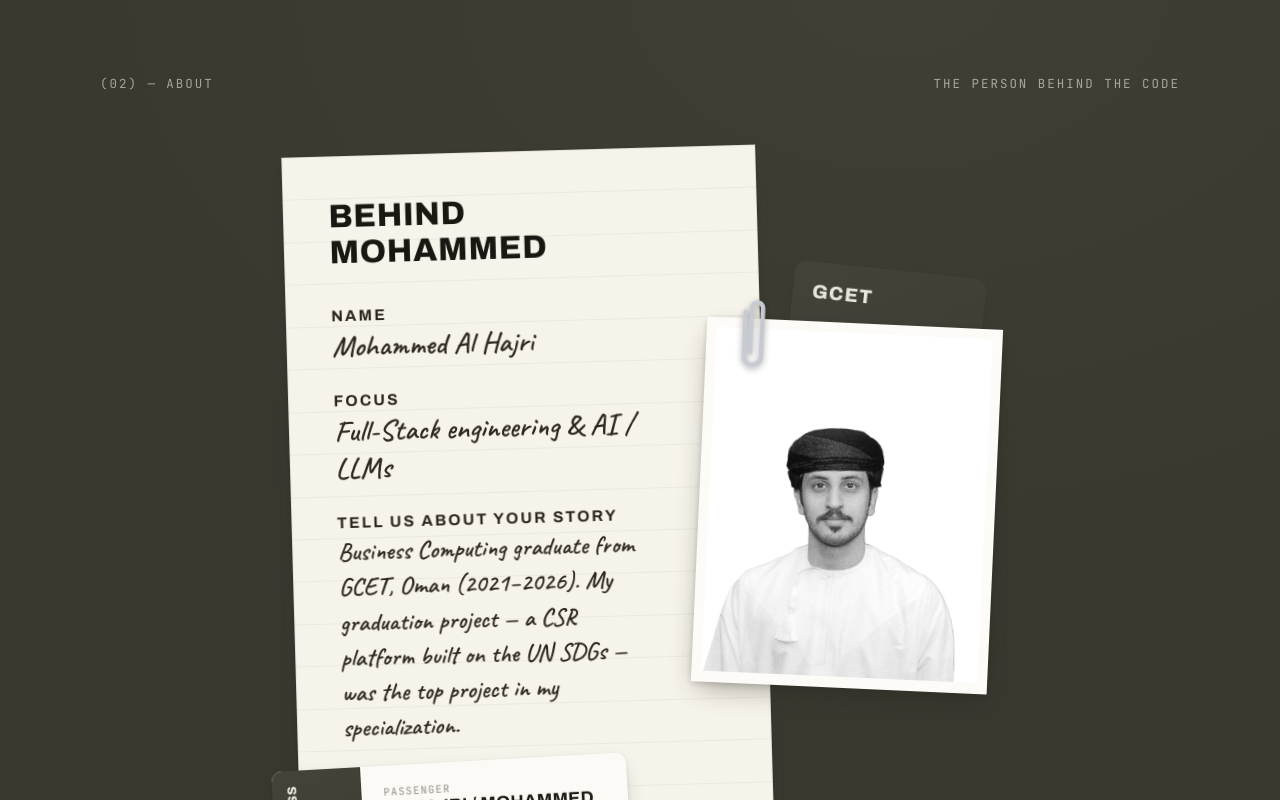
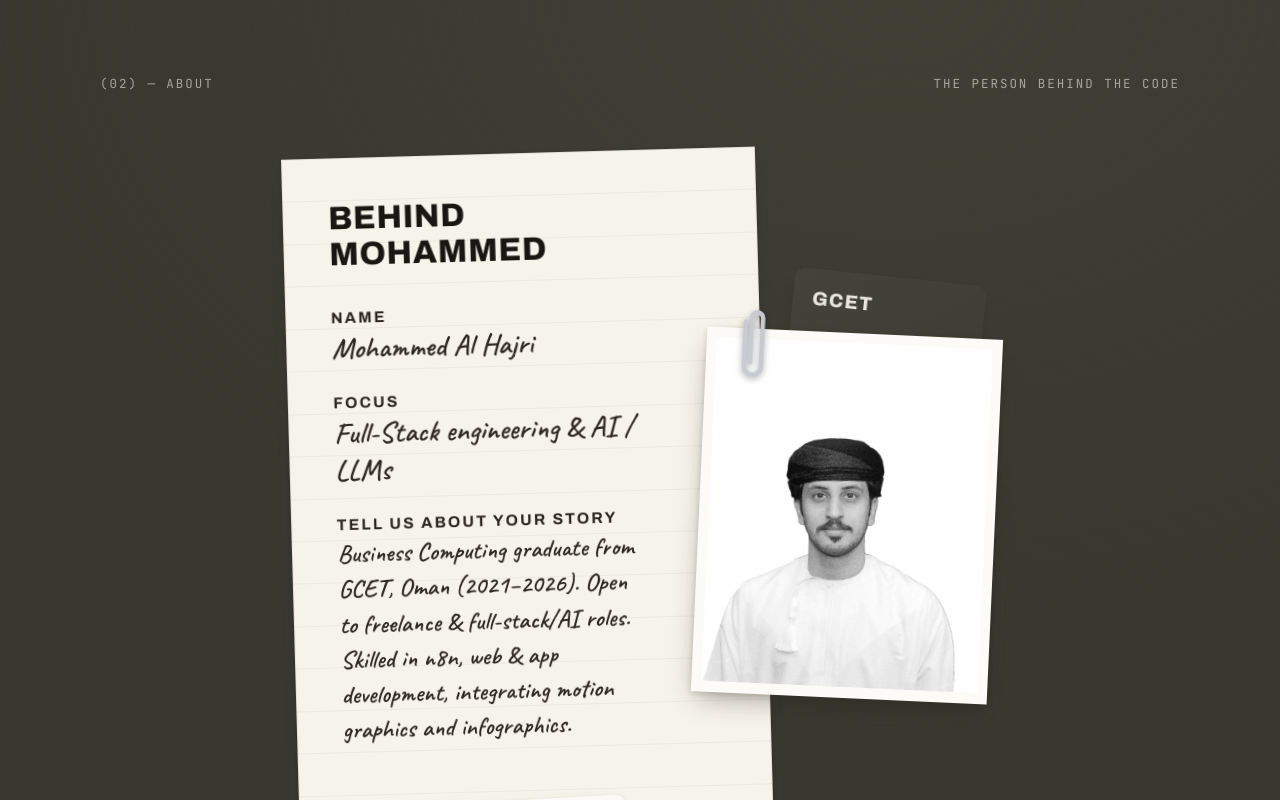
Before and after one commit to 202111260-pixel/portfolio, a React (Vite) app: page / in a window 1280 px wide. Shown: the part 1360-2160 px from the top of the page. Built offline with nearby package versions, Linux system fonts and the light colour scheme; a web font is replaced by a local one.

Commit message:
About: update story to skills + open-to-work copy

```diff
--- a/src/components/FounderMission.css
+++ b/src/components/FounderMission.css
@@ -35,7 +35,7 @@
   margin: 0 auto;
   /* taller stage gives the dossier room so the boarding pass overlaps
      EMPTY paper instead of riding up over the story text on desktop */
-  aspect-ratio: 1 / 1.22;
+  aspect-ratio: 1 / 1.28;
   container-type: inline-size;
 }
 
@@ -52,7 +52,7 @@
   left: 3%;
   top: 3%;
   width: 64cqw;
-  padding: 5.5cqw 6cqw 21cqw; /* extra bottom space so the pass overlaps empty paper, never text */
+  padding: 5.5cqw 6cqw 24cqw; /* extra bottom space so the pass overlaps empty paper, never text */
   background:
     repeating-linear-gradient(180deg, transparent, transparent 5.6cqw, rgba(40, 36, 28, 0.05) 5.6cqw, rgba(40, 36, 28, 0.05) calc(5.6cqw + 1px)),
     #f6f3ea;
--- a/src/components/FounderMission.jsx
+++ b/src/components/FounderMission.jsx
@@ -13,7 +13,7 @@ const about = {
   name: "Mohammed Al Hajri",
   focus: "Full-Stack engineering & AI / LLMs",
   story:
-    "Business Computing graduate from GCET, Oman (2021–2026). My graduation project — a CSR platform built on the UN SDGs — was the top project in my specialization.",
+    "Business Computing graduate from GCET, Oman (2021–2026). Open to freelance & full-stack/AI roles. Skilled in n8n, web & app development, integrating motion graphics and infographics.",
   photo: "/me.jpeg",
   pass: {
     name: "AL HAJRI / MOHAMMED",
```
